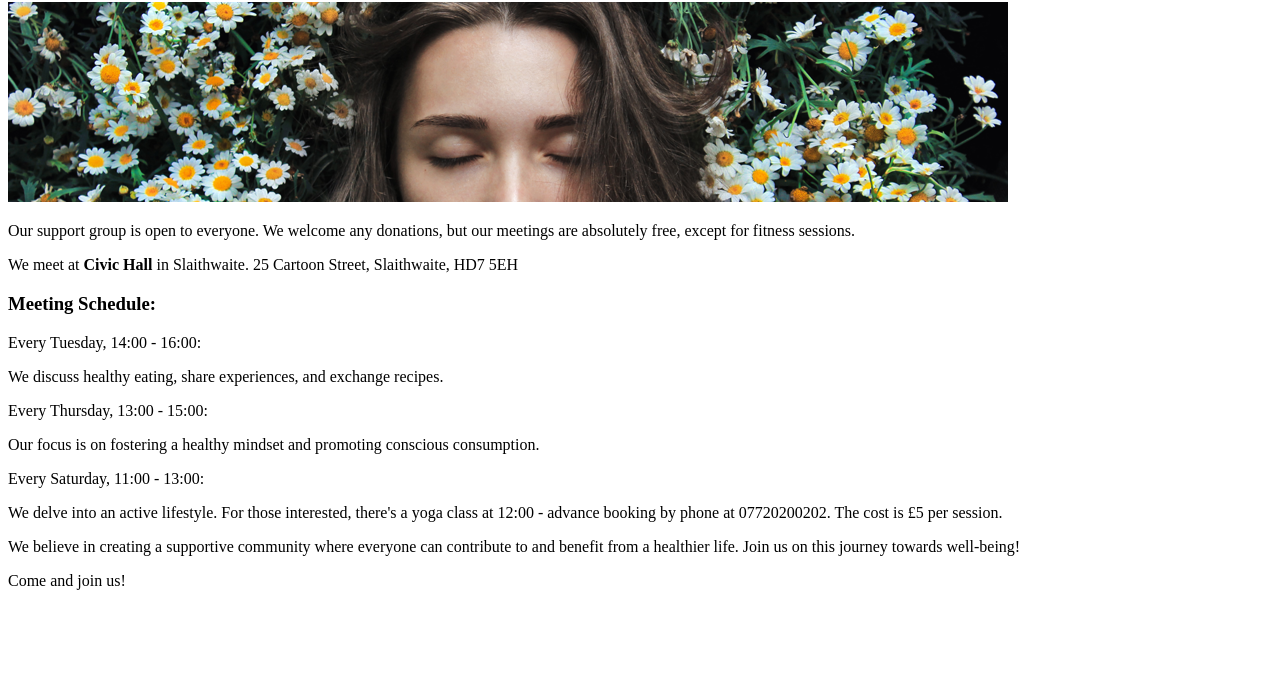
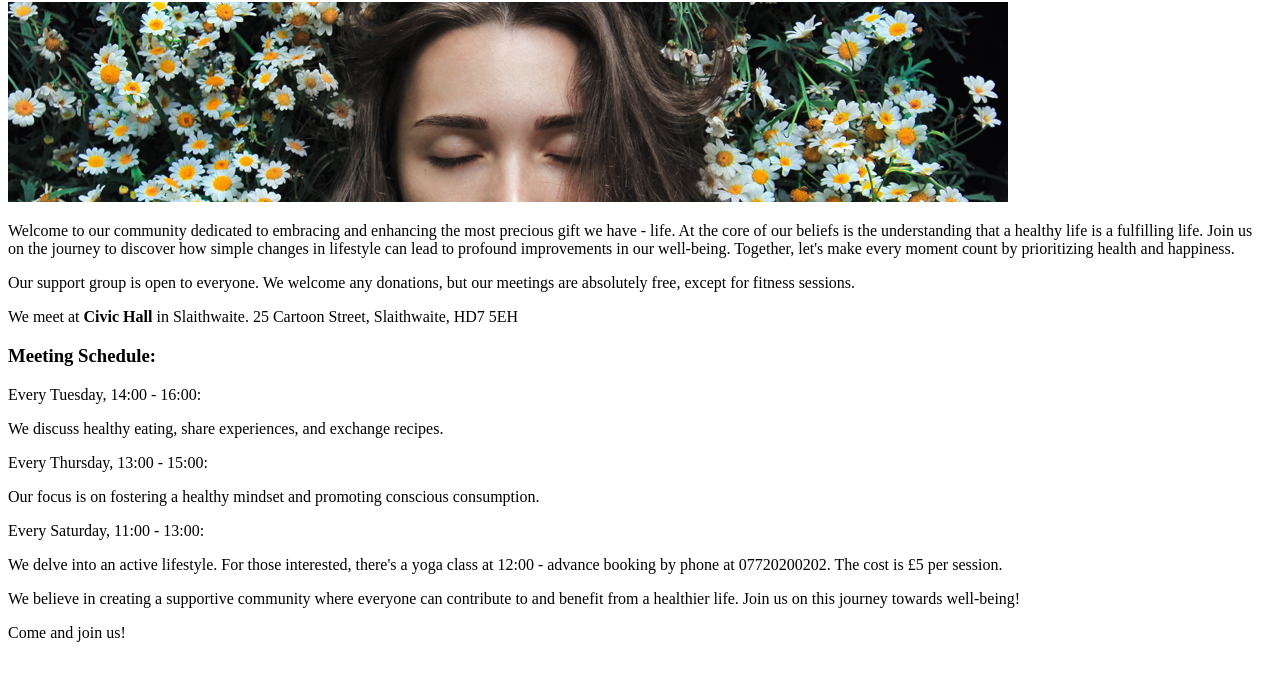
Before and after one commit to love34r434/healthy-life, a plain HTML site: page pages/index.html in a window 1280 px wide. Shown: the part 64-744 px from the top of the page. Drawn offline with Linux system fonts and the light colour scheme.

Commit message:
Update index.html

```diff
--- a/pages/index.html
+++ b/pages/index.html
@@ -1,8 +1,20 @@
 <div>
   <h1 id="header-title">Welcome to Healthy Life Support Community</h1>
-  <img src="/assets/img/header-index.png" alt="Healthy Life Support Community. Be alive." id="header-img" />
+  <img
+    src="/assets/img/header-index.png"
+    alt="Healthy Life Support Community. Be alive."
+    id="header-img"
+  />
 
   <h2></h2>
+  <p>
+    Welcome to our community dedicated to embracing and enhancing the most
+    precious gift we have - life. At the core of our beliefs is the
+    understanding that a healthy life is a fulfilling life. Join us on the
+    journey to discover how simple changes in lifestyle can lead to profound
+    improvements in our well-being. Together, let's make every moment count by
+    prioritizing health and happiness.
+  </p>
   <p>
     Our support group is open to everyone. We welcome any donations, but our
     meetings are absolutely free, except for fitness sessions.
```
